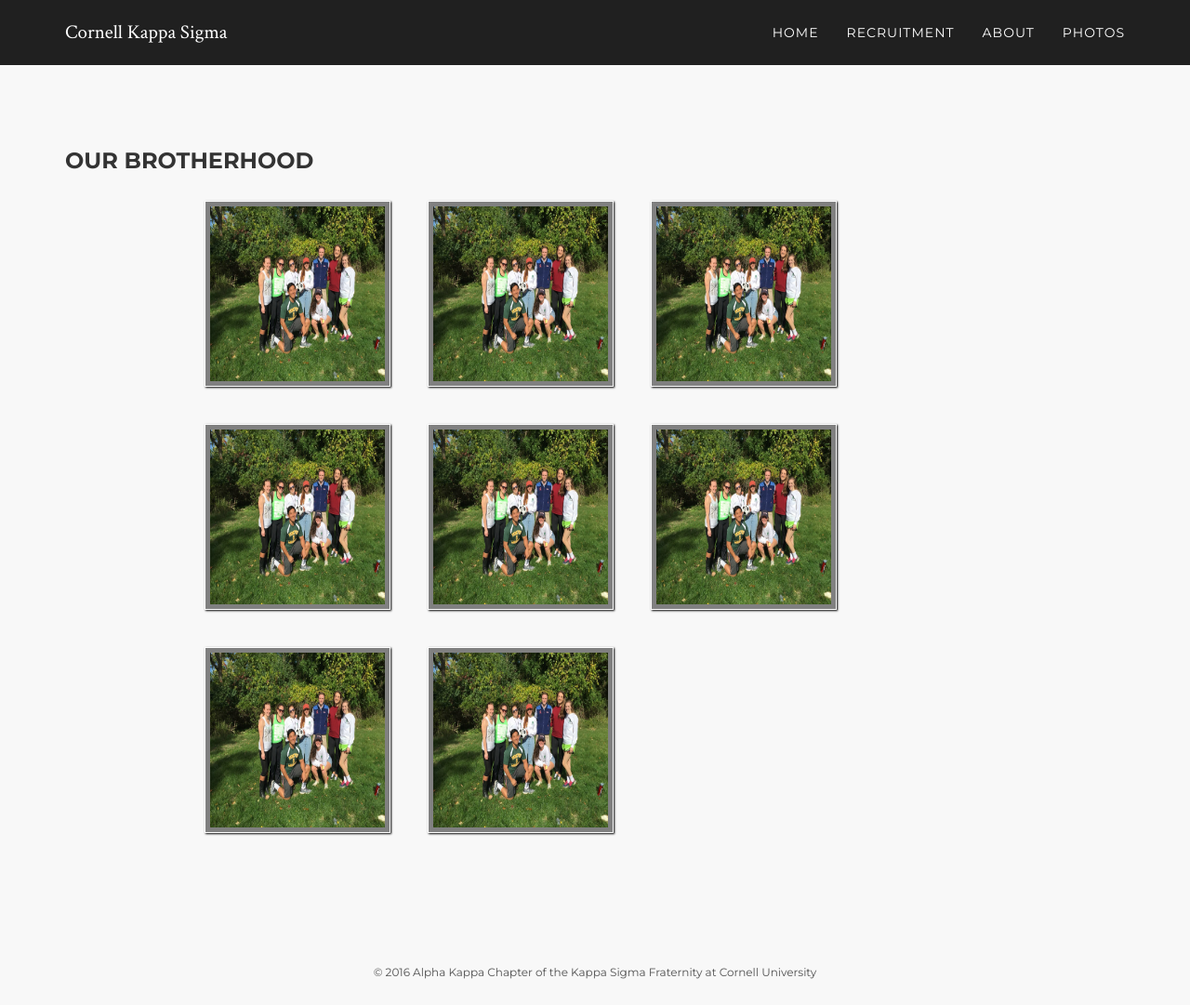
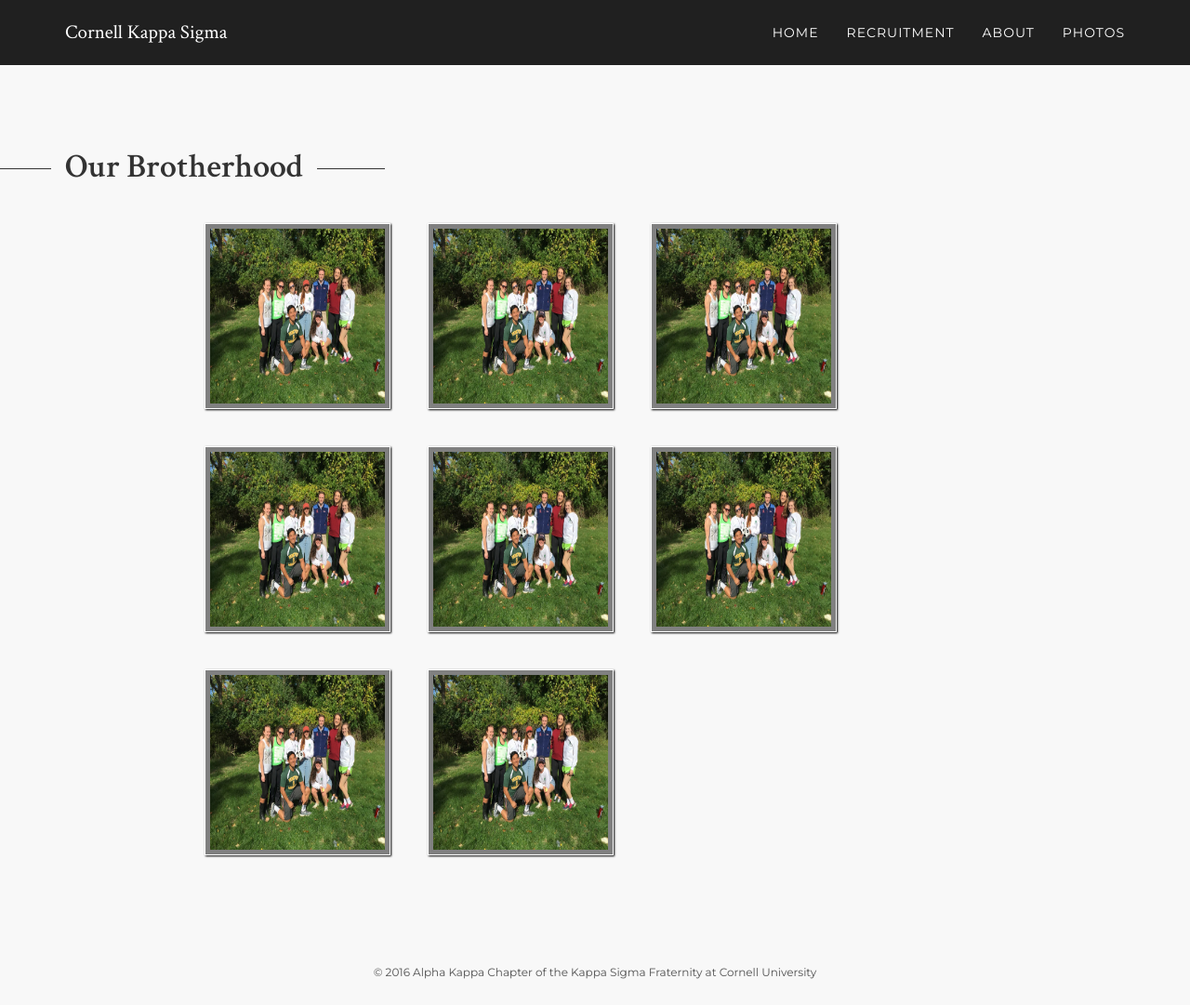
Before and after one commit to pjochillin/cornellkappasigma, a Jekyll site: the page built from photos/index.html, in a window 1280 px wide and 1081 px high. Shown: the whole window at 93% size. Built offline with Jekyll 4.4.1, drawn with Linux system fonts in a browser that asks for light colours; nearby versions of some CDN libraries.

```diff
--- a/photos/index.html
+++ b/photos/index.html
@@ -5,7 +5,7 @@ layout: default
 <div class="spacer"></div>
 <div id="contact">
 	<div class="container">
-		<h3>Our Brotherhood</h3>
+		<h1>Our Brotherhood</h1>
 		<div class="gallery">
 			<ul>
 				<li><img src="/assets/img/shamrock.jpg" alt="Fjords" width="200" height="200"></li>
```
